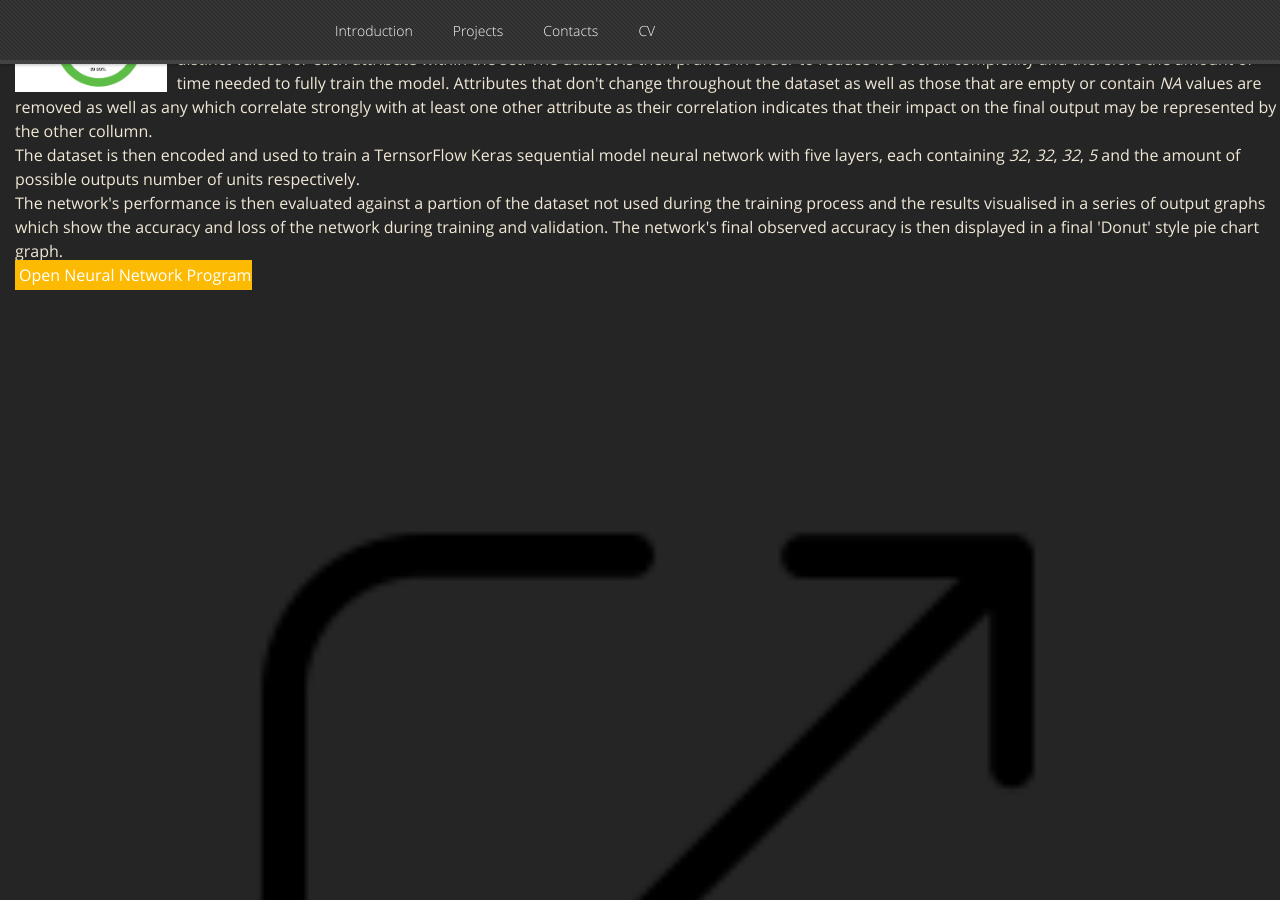
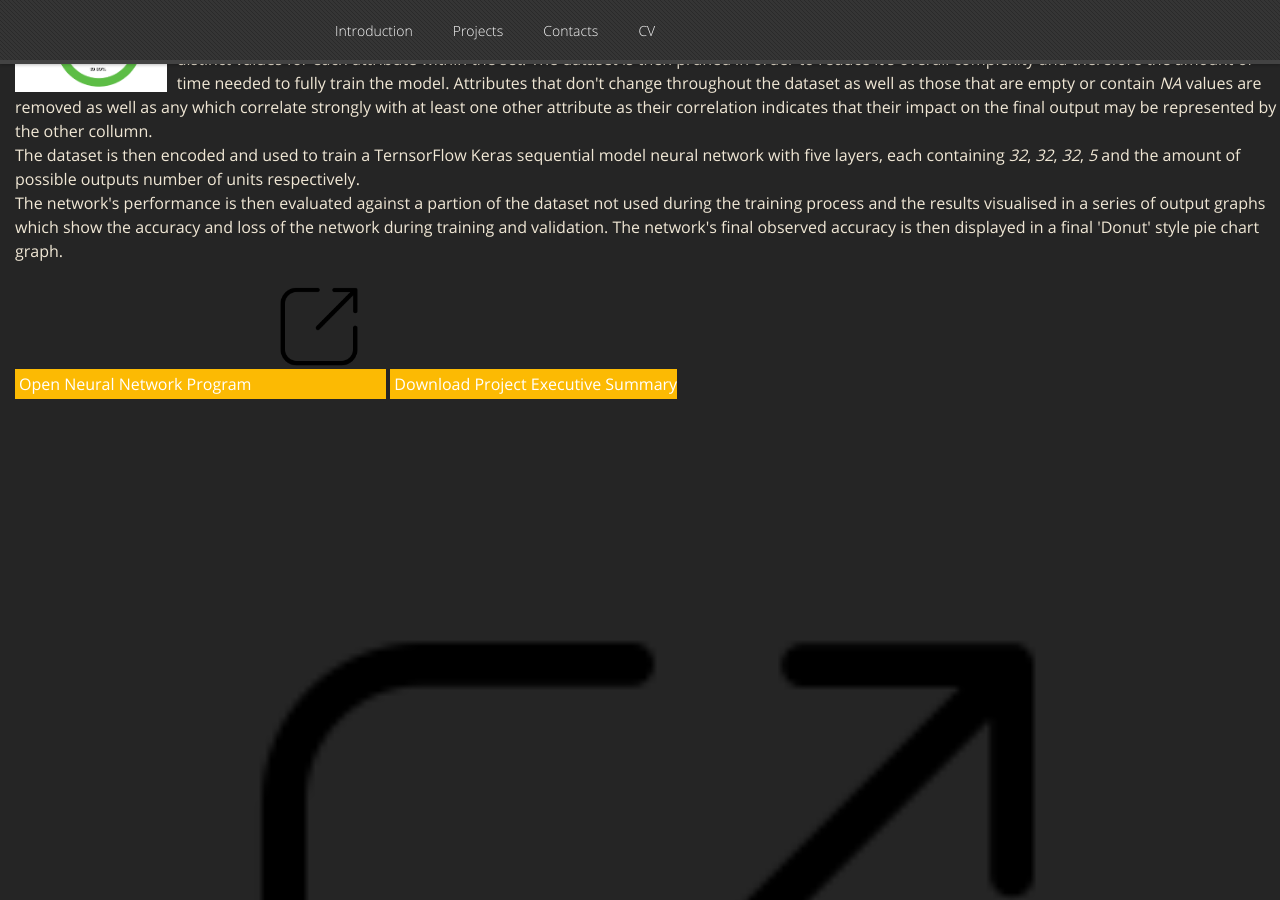
Before and after one commit to GamesProgrammingGrad2021/GamesProgrammingGrad2021.github.io, a Jekyll site: the page built from index.md, in a window 1280 px wide and 900 px high, scrolled down 1941 px. Built offline with Jekyll 4.4.1, drawn with Linux system fonts in a browser that asks for light colours; nearby versions of some CDN libraries; our own code applies the rules of GitHub Pages for plain Markdown files.

Commit message:
Update default.html

```diff
--- a/_layouts/default.html
+++ b/_layouts/default.html
@@ -174,7 +174,7 @@
 				results visualised in a series of output graphs which show the accuracy and loss of the network during training and validation.
 				The network's final observed accuracy is then displayed in a final 'Donut' style pie chart graph.
 				<br>
-				<a href="https://drive.google.com/file/d/1X-fP9Mrm-ccgKDmvOfAfwK8EcRm2s_mT/view?usp=sharing" class="project_download">Open Neural Network Program <img src="Open_Icon.png" alt="" style="height: 100%; width: 100%;"></a>
+				<a href="https://drive.google.com/file/d/1X-fP9Mrm-ccgKDmvOfAfwK8EcRm2s_mT/view?usp=sharing" class="project_download">Open Neural Network Program <img src="Open_Icon.png" alt="" style="height: 10%; width: 10%;"></a>
 				<a href="ANN Executive Summary.docx" class="project_download">Download Project Executive Summary <img src="Open_Icon.png" alt="" style="height: 100%; width: 100%;"></a>
 				</div>
 			</div>
```
